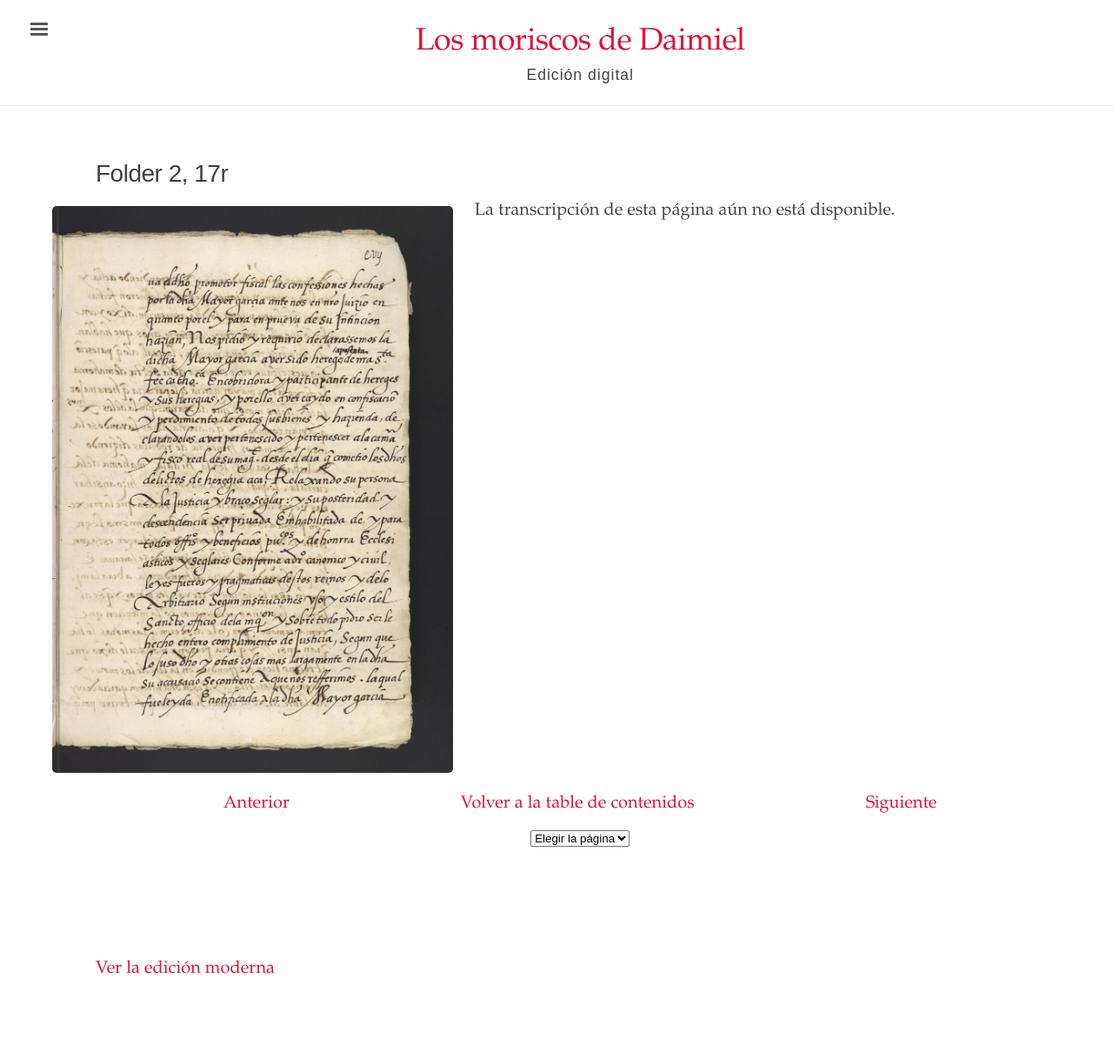
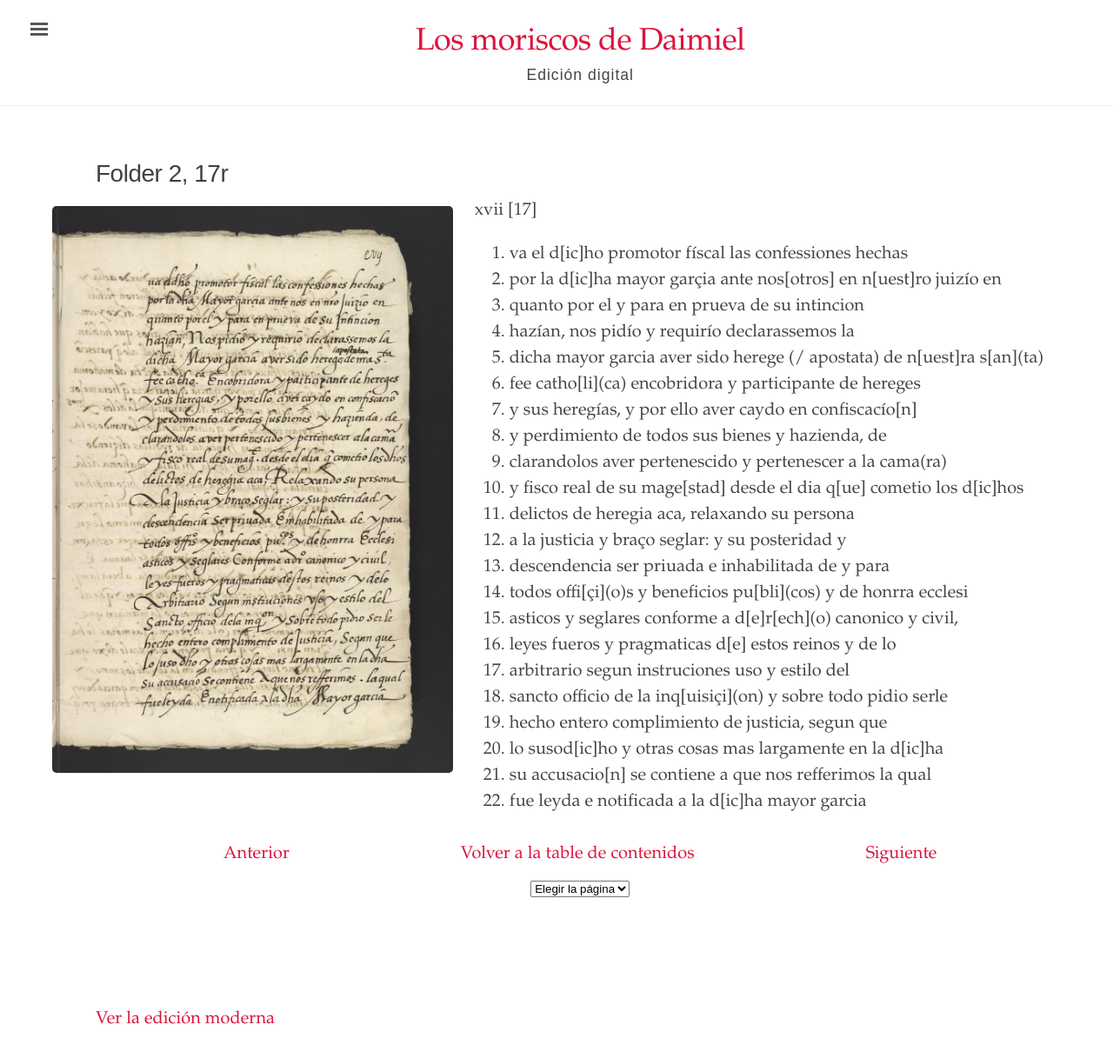
Before and after one commit to digbmc/moriscos-daimel, a Jekyll site: the page built from _texts/folder-2-17r.md, in a window 1280 px wide and 1267 px high. Shown: the top 1217 px of the window at 87% size. Built offline with Jekyll 4.4.1, drawn with Linux system fonts in a browser that asks for light colours.

Commit message:
Update folder-2-17r.md

```diff
--- a/_texts/folder-2-17r.md
+++ b/_texts/folder-2-17r.md
@@ -5,4 +5,27 @@ image: /assets/images/Folder_2_17r.jpg
 body_class: wide-page
 order: 33
 ---
-La transcripción de esta página aún no está disponible.
+xvii \[17\]
+
+1. va el d\[ic\]ho promotor físcal las confessiones hechas
+2. por la d\[ic\]ha mayor garçia ante nos\[otros\] en n\[uest\]ro juizío en
+3. quanto por el y para en prueva de su intincion
+4. hazían, nos pidío y requirío declarassemos la
+5. dicha mayor garcia aver sido herege (/ apostata) de n\[uest\]ra s\[an\](ta)
+6. fee catho\[li\](ca) encobridora y participante de hereges
+7. y sus heregías, y por ello aver caydo en confiscacío\[n\]
+8. y perdimiento de todos sus bienes y hazienda, de
+9. clarandolos aver pertenescido y pertenescer a la cama(ra)
+10. y fisco real de su mage\[stad\] desde el dia q\[ue\] cometio los d\[ic\]hos
+11. delictos de heregia aca, relaxando su persona
+12. a la justicia y braço seglar: y su posteridad y
+13. descendencia ser priuada e inhabilitada de y para
+14. todos offi\[çi\](o)s y beneficios pu\[bli\](cos) y de honrra ecclesi
+15. asticos y seglares conforme a d\[e\]r\[ech\](o) canonico y civil,
+16. leyes fueros y pragmaticas d\[e\] estos reinos y de lo
+17. arbitrario segun instruciones uso y estilo del
+18. sancto officio de la inq\[uisiçi\](on) y sobre todo pidio serle
+19. hecho entero complimiento de justicia, segun que
+20. lo susod\[ic\]ho y otras cosas mas largamente en la d\[ic\]ha
+21. su accusacio\[n\] se contiene a que nos refferimos la qual
+22. fue leyda e notificada a la d\[ic\]ha mayor garcia
```
